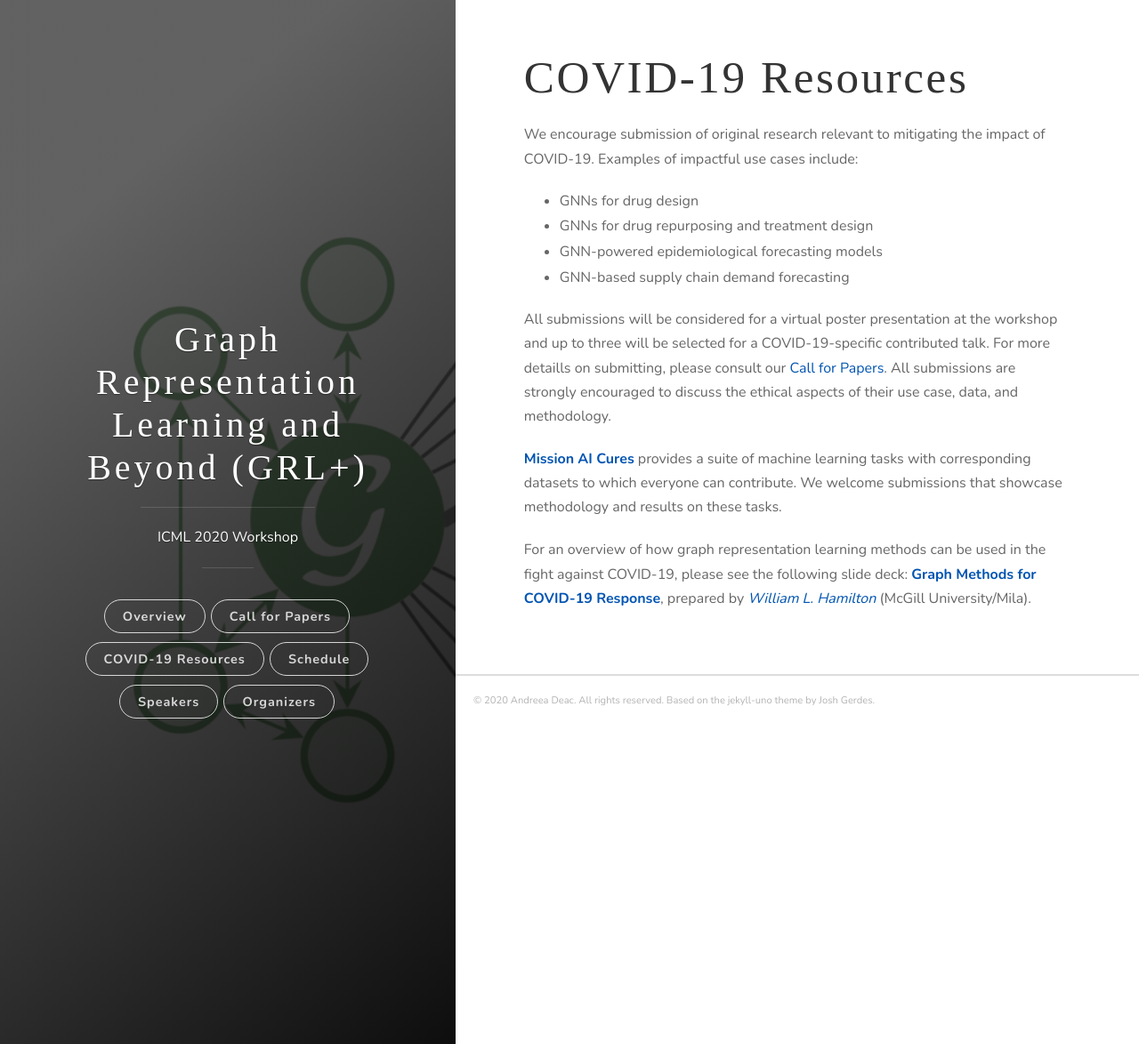
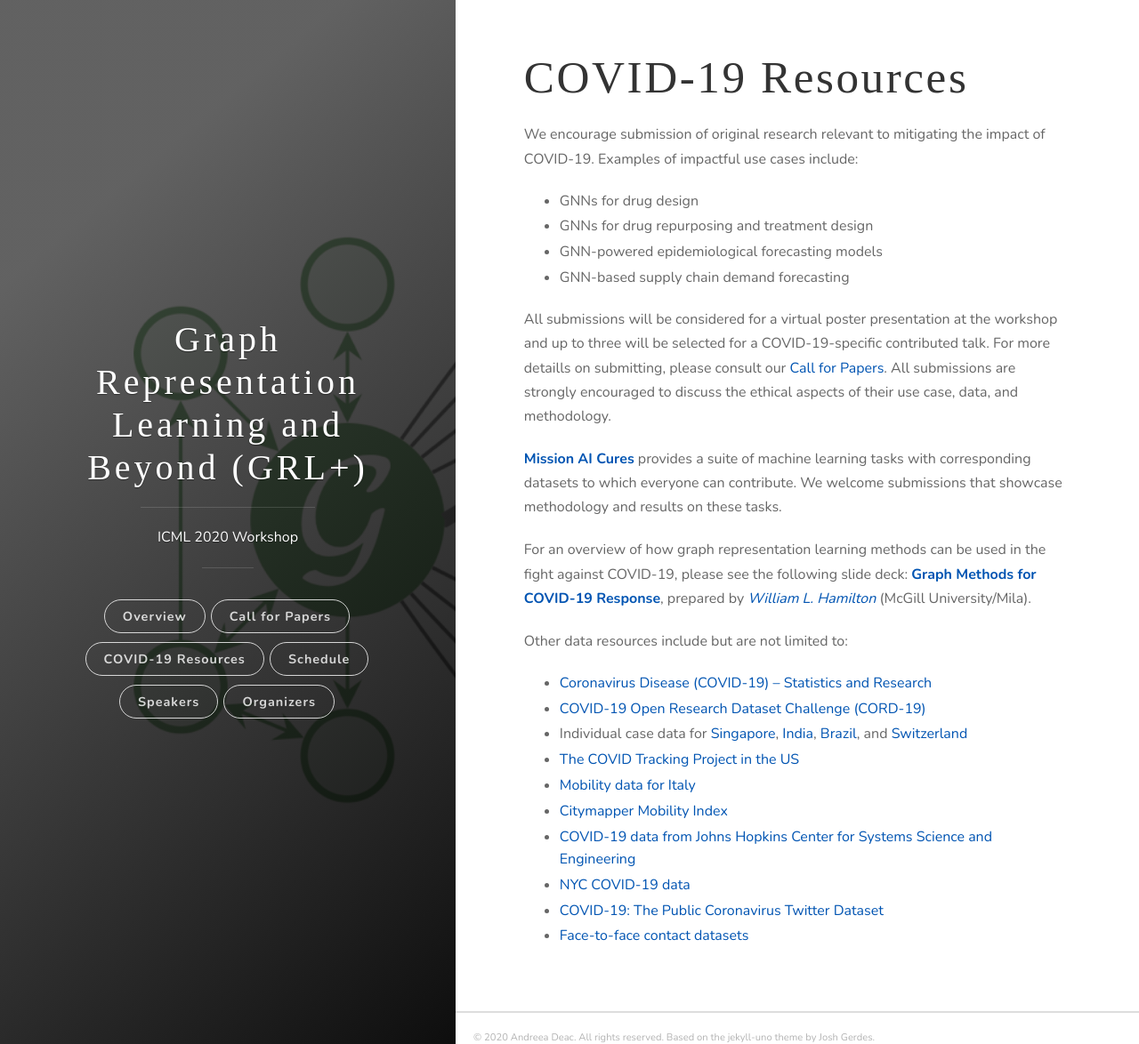
Before and after one commit to grlplus/grlplus.github.io, a Jekyll site: the page built from covid19.md, in a window 1280 px wide and 1174 px high. Shown: the whole window at 89% size. Built offline with Jekyll 4.4.1, drawn with Linux system fonts in a browser that asks for light colours; some web fonts are replaced.

Commit message:
Other data resorces for covid-19

```diff
--- a/covid19.md
+++ b/covid19.md
@@ -16,3 +16,16 @@ All submissions will be considered for a virtual poster presentation at the work
 [**Mission AI Cures**](https://www.aicures.mit.edu/) provides a suite of machine learning tasks with corresponding datasets to which everyone can contribute. We welcome submissions that showcase methodology and results on these tasks.
 
 For an overview of how graph representation learning methods can be used in the fight against COVID-19, please see the following slide deck: [**Graph Methods for COVID-19 Response**](files/graphs-against-covid.pdf), prepared by [*William L. Hamilton*](https://williamleif.github.io/) (McGill University/Mila).
+
+Other data resources include but are not limited to:
+
+- [Coronavirus Disease (COVID-19) – Statistics and Research](https://ourworldindata.org/coronavirus)
+- [COVID-19 Open Research Dataset Challenge (CORD-19)](https://pages.semanticscholar.org/coronavirus-research)
+- Individual case data for [Singapore](https://co.vid19.sg/cases), [India](https://docs.google.com/spreadsheets/d/e/2PACX-1vSc_2y5N0I67wDU38DjDh35IZSIS30rQf7_NYZhtYYGU1jJYT6_kDx4YpF-qw0LSlGsBYP8pqM_a1Pd/pubhtml), [Brazil](http://covid19br.org/), and [Switzerland](https://www.corona-data.ch/)
+- [The COVID Tracking Project in the US](https://covidtracking.com/)
+- [Mobility data for Italy](https://github.com/pcm-dpc/COVID-19)
+- [Citymapper Mobility Index](https://citymapper.com/CMI)
+- [COVID-19 data from Johns Hopkins Center for Systems Science and Engineering](https://console.cloud.google.com/marketplace/details/johnshopkins/covid19_jhu_global_cases)
+- [NYC COVID-19 data](https://www1.nyc.gov/site/doh/covid/covid-19-data.page)
+- [COVID-19: The Public Coronavirus Twitter Dataset](https://github.com/echen102/COVID-19-TweetIDs)
+- [Face-to-face contact datasets](http://www.sociopatterns.org/)
```
